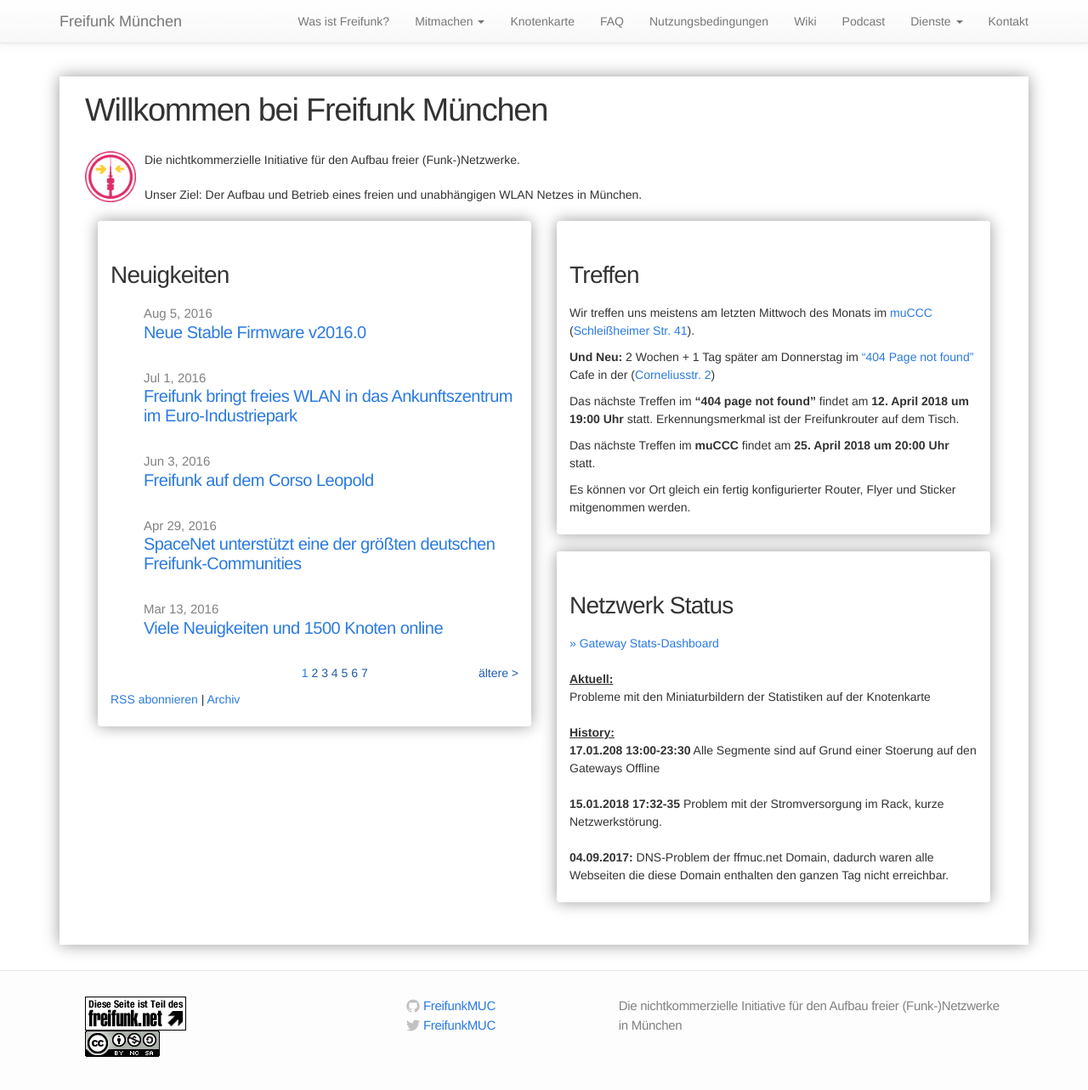
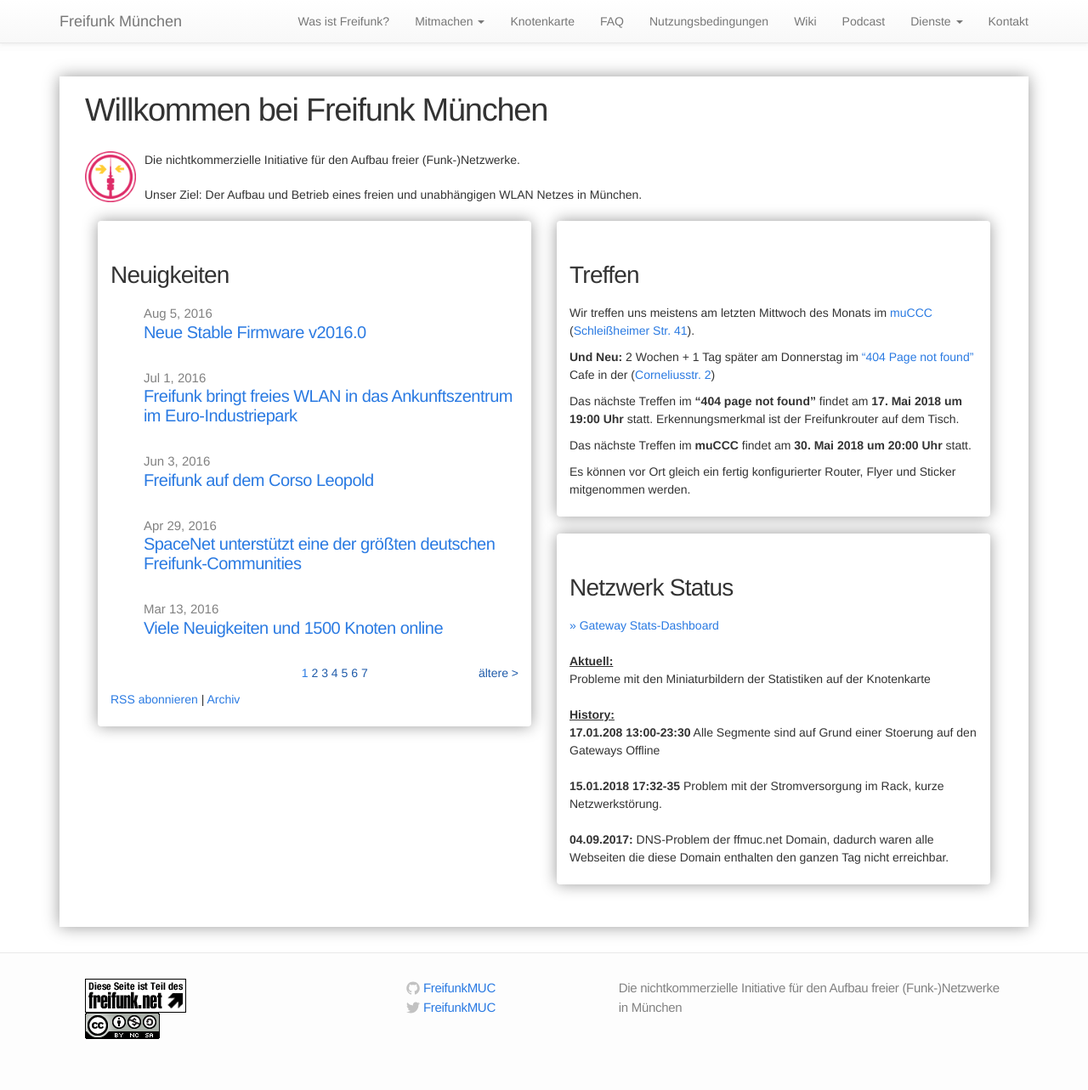
Before and after one commit to freifunkMUC/freifunkmuc.github.io, a Jekyll site: the page built from index.md, in a window 1280 px wide and 1299 px high. Shown: the top 1283 px of the window at 85% size. Built offline with Jekyll 4.4.1, drawn with Linux system fonts in a browser that asks for light colours.

Commit message:
Update treffen.md

```diff
--- a/_includes/treffen.md
+++ b/_includes/treffen.md
@@ -5,9 +5,9 @@ Wir treffen uns meistens am letzten Mittwoch des Monats im [muCCC](https://muc.c
 **Und Neu:** 2 Wochen + 1 Tag später am Donnerstag im ["404 Page not found"](http://viernullvier.net/) Cafe in der ([Corneliusstr. 2](https://www.openstreetmap.org/#map=19/48.13272/11.57425))
 
 
-Das nächste Treffen im **"404 page not found"** findet am **12. April 2018 um 19:00 Uhr** statt. Erkennungsmerkmal ist der Freifunkrouter auf dem Tisch.
+Das nächste Treffen im **"404 page not found"** findet am **17. Mai 2018 um 19:00 Uhr** statt. Erkennungsmerkmal ist der Freifunkrouter auf dem Tisch.
 
-Das nächste Treffen im **muCCC** findet am **25. April 2018 um 20:00 Uhr** statt.
+Das nächste Treffen im **muCCC** findet am **30. Mai 2018 um 20:00 Uhr** statt.
 
 Es können vor Ort gleich ein fertig konfigurierter Router, Flyer und Sticker mitgenommen werden.
 
```
